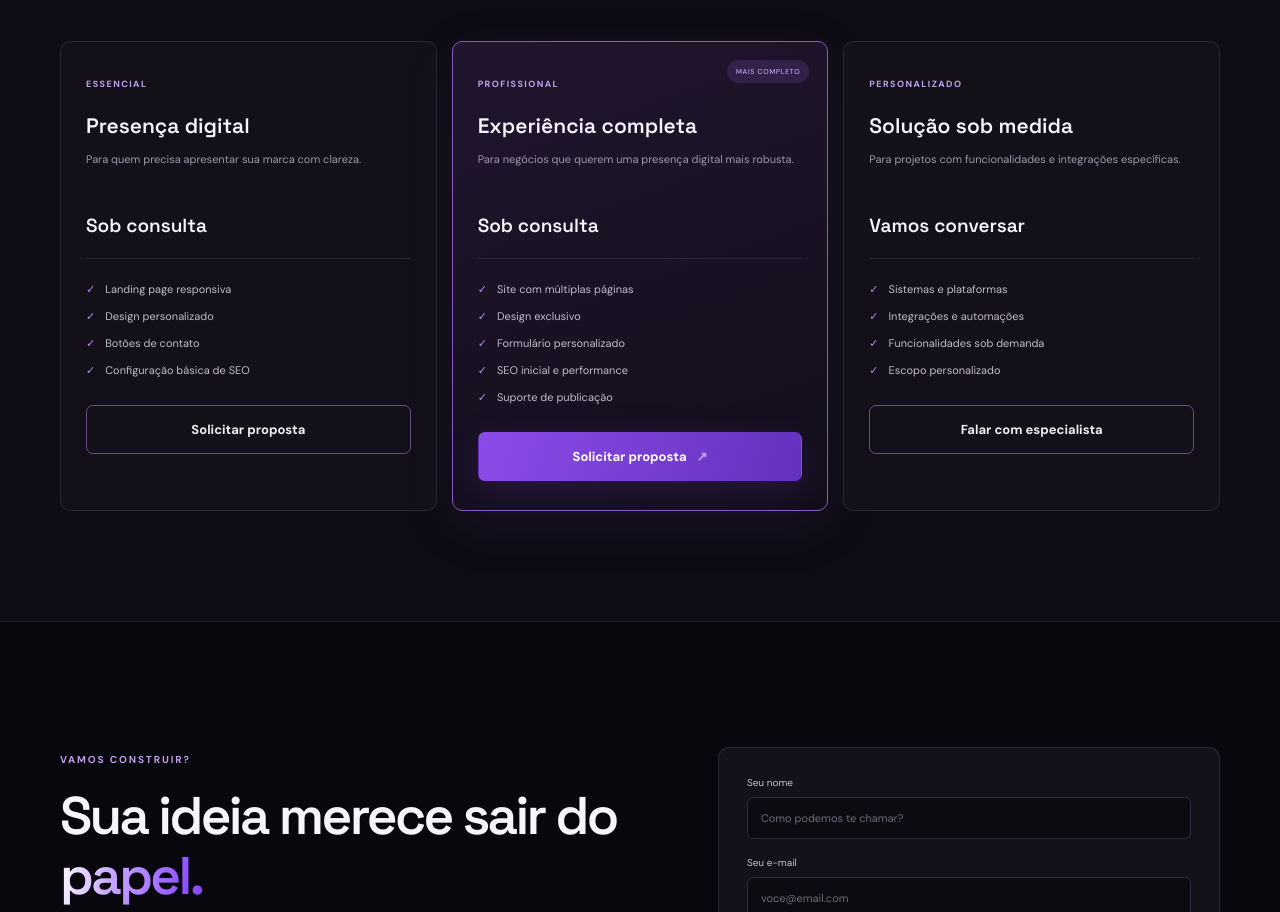
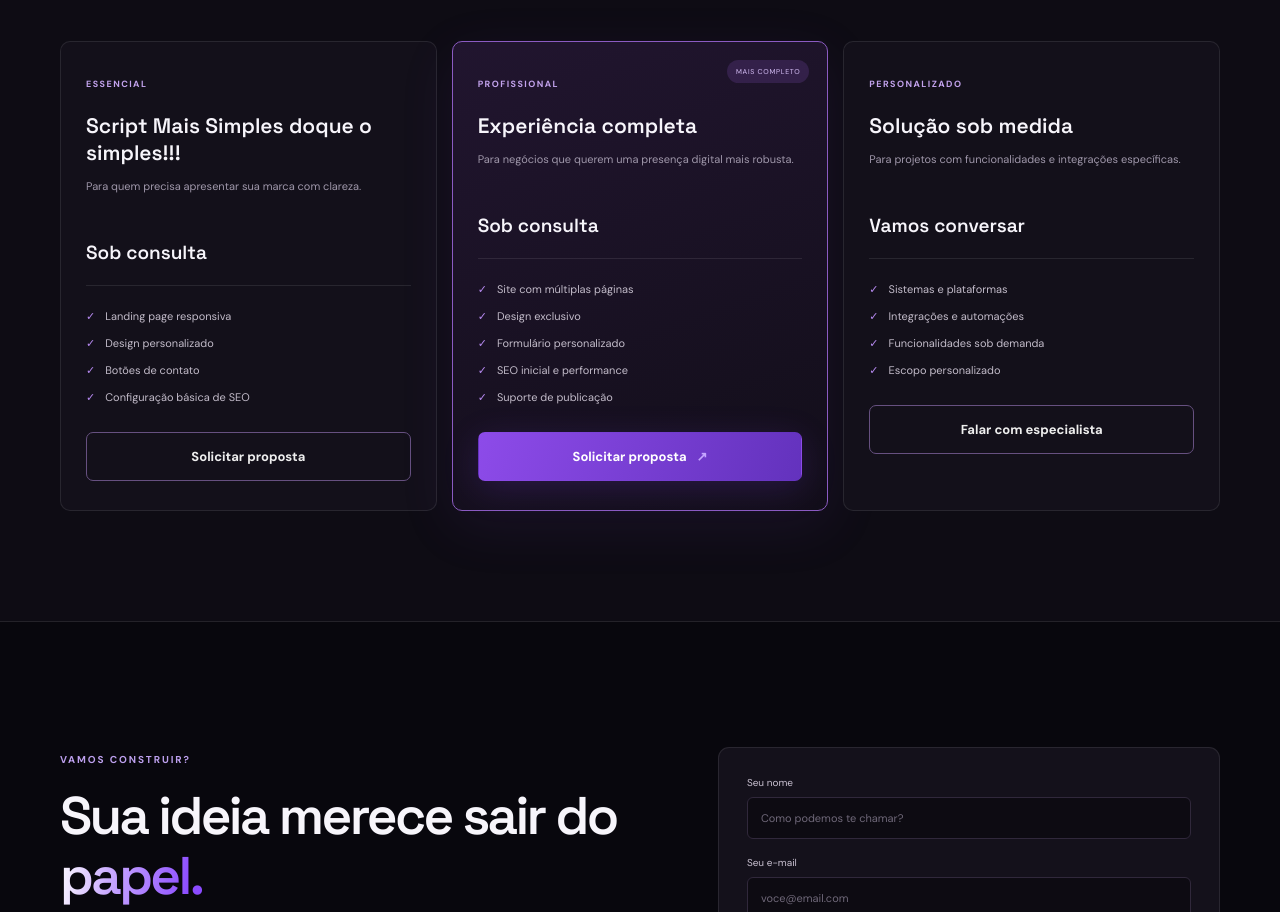
Before and after one commit to pedrin0610/Vortex, a plain HTML site: page index.html in a window 1280 px wide. Shown: the part 3587-4499 px from the top of the page. Drawn offline with Linux system fonts and the light colour scheme.

Commit message:
index.html

```diff
--- a/index.html
+++ b/index.html
@@ -71,7 +71,7 @@
     <section class="pricing-section" id="planos"><div class="section-wrap">
       <div class="section-heading reveal"><div><span class="eyebrow">PLANOS</span><h2>Um ponto de partida<br><span class="gradient-text">para cada ideia.</span></h2></div><p>Os valores abaixo são ilustrativos. Solicite uma proposta personalizada de acordo com o escopo do seu projeto.</p></div>
       <div class="pricing-grid">
-        <article class="price-card reveal"><span class="plan-label">ESSENCIAL</span><h3>Presença digital</h3><p>Para quem precisa apresentar sua marca com clareza.</p><div class="price">Sob consulta</div><ul><li>Landing page responsiva</li><li>Design personalizado</li><li>Botões de contato</li><li>Configuração básica de SEO</li></ul><a class="button button-outline" href="#contato">Solicitar proposta</a></article>
+        <article class="price-card reveal"><span class="plan-label">ESSENCIAL</span><h3>Script Mais Simples doque o simples!!!</h3><p>Para quem precisa apresentar sua marca com clareza.</p><div class="price">Sob consulta</div><ul><li>Landing page responsiva</li><li>Design personalizado</li><li>Botões de contato</li><li>Configuração básica de SEO</li></ul><a class="button button-outline" href="#contato">Solicitar proposta</a></article>
         <article class="price-card price-featured reveal"><span class="popular">MAIS COMPLETO</span><span class="plan-label">PROFISSIONAL</span><h3>Experiência completa</h3><p>Para negócios que querem uma presença digital mais robusta.</p><div class="price">Sob consulta</div><ul><li>Site com múltiplas páginas</li><li>Design exclusivo</li><li>Formulário personalizado</li><li>SEO inicial e performance</li><li>Suporte de publicação</li></ul><a class="button button-primary" href="#contato">Solicitar proposta <span>↗</span></a></article>
         <article class="price-card reveal"><span class="plan-label">PERSONALIZADO</span><h3>Solução sob medida</h3><p>Para projetos com funcionalidades e integrações específicas.</p><div class="price">Vamos conversar</div><ul><li>Sistemas e plataformas</li><li>Integrações e automações</li><li>Funcionalidades sob demanda</li><li>Escopo personalizado</li></ul><a class="button button-outline" href="#contato">Falar com especialista</a></article>
       </div>
```
